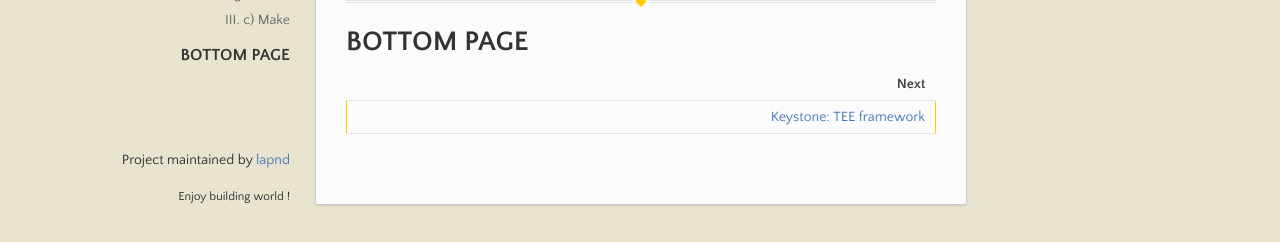
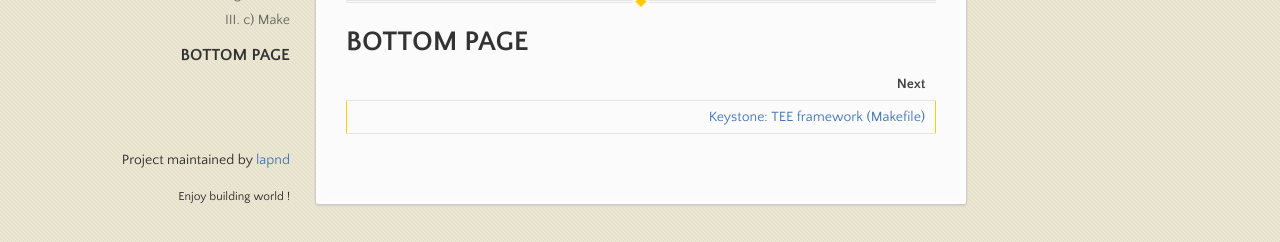
Before and after one commit to lapnd/httdes.github.io, a Jekyll site: the page built from init.md, in a window 1280 px wide and 900 px high, scrolled down 7345 px. Shown: the part 655-897 px from the top of the window. Built offline with Jekyll 4.4.1, drawn with Linux system fonts in a browser that asks for light colours; our own code applies the rules of GitHub Pages for plain Markdown files.

Commit message:
Update init.md

```diff
--- a/init.md
+++ b/init.md
@@ -334,4 +334,4 @@ After install the dependencies, clone the toolchain-making folder, and set the c
 
 | Next |
 | ---: |
-| [Keystone: TEE framework](./keystone.md) |
+| [Keystone: TEE framework (Makefile)](./keystone-makefile.md) |
```
